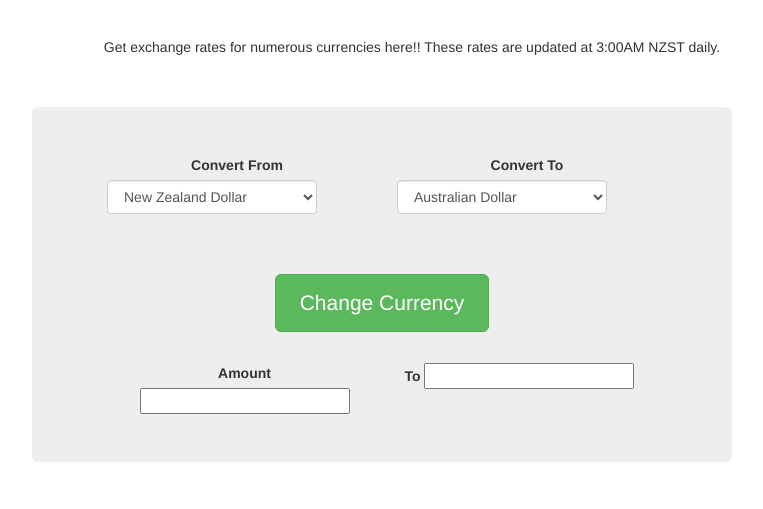
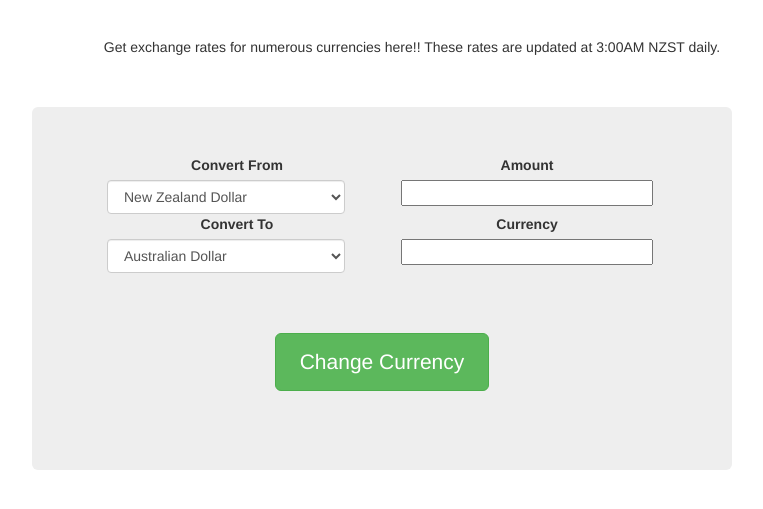
Before and after one commit to Ryant1234/myCurrencyConverter, a website: page app/index.html in a window 1280 px wide. Shown: the part 433-942 px from the top of the page, without its empty margins (258-1021 px from the left). Drawn offline with nearby package versions, Linux system fonts and the light colour scheme; files that its build step writes are made by us from their sources.

Commit message:
last yet?

```diff
--- a/app/index.html
+++ b/app/index.html
@@ -42,7 +42,7 @@
 
 
       <div class="row marketing">
-        <div class="col-xs-10 col-md-5">
+        <div class="col-md-6">
           <div class="container">
        <p class = "text-center">Get exchange rates for numerous currencies here!! These rates are updated at 3:00AM NZST daily. </p>
 
@@ -58,7 +58,7 @@
  <div class="jumbotron">
 <div class="container">
   <div class="row">
-   <div class="col-xs-12 col-md-6 ">
+   <div class="col-md-6 ">
 
   <!-- A selection of currencies for web app users to Exchange From and To.  The Options and Values are based upon the fixer.io API values. -->
 
@@ -94,9 +94,19 @@
 
 
 
+  <div class = "col-md-6">
 
 
-<div class = "col-xs-12  col-md-6 CurrencyToFloat">
+    <label for="txtFrom">Amount</label>
+  <input type="number" id="txtFrom" class="exchangeRateTextbox" >
+
+</div>
+</div>
+
+
+
+  <div class="row">
+<div class = "col-md-6">
   <label for="CurrencyTo">Convert To</label>
   <select class="form-control ExchangeDropDown" id="CurrencyTo" name ="CurrencyTo">
        <option selected value="AUD">Australian Dollar</option>
@@ -121,12 +131,17 @@
                                      <option value="TRY">	Turkish Lira</option>
                                              <option value="GBP">(UK)	Pound Sterling</option>
                                                   <option value="USD">	US Dollar</option>
+                                                </select>
+                                                </div>
+
+<div class = "col-md-6">
+  <label for="txtTo">Currency</label>
+ <input type="" id = "txtTo" class="exchangeRateTextbox" readonly >
+
+</div>
+</div>
 
 
-
-                                                  </div>
-  </select>
-</div>
 </div>
 
 <div class="perfectDiv">
@@ -146,23 +161,12 @@
 
 <!-- The user enters the amount of the currency they want to convert-->
 
-<div class="container">
-<div class ="row">
-  <div class = "col-md-6">
 
-
-    <label for="txtFrom">Amount</label>
-  <input type="number" id="txtFrom" class="exchangeRateTextbox" >
-
-</div>
 
 
 <!-- This text box is read only as we don't want our users to change data  in here-->
   <div class = "col-md-6">
 
-  <label for="txtTo">To</label>
- <input type="" id = "txtTo" class="exchangeRateTextbox" readonly >
-</form>
 
 </div>
  </div>
--- a/app/styles/main.scss
+++ b/app/styles/main.scss
@@ -96,15 +96,14 @@ body {
     //Cant set this to a size in pixels.. This is good
 
     .exchangeRateTextbox {
-   width:15em;
+   width:18em;
     }
 
 
 
    .ExchangeDropDown
    {
-     width:15em;
-
+     width:17em;
    }
 
 
```
Also changed, not shown: .tmp/styles/main.css, dist/index.html, dist/styles/main.css.
